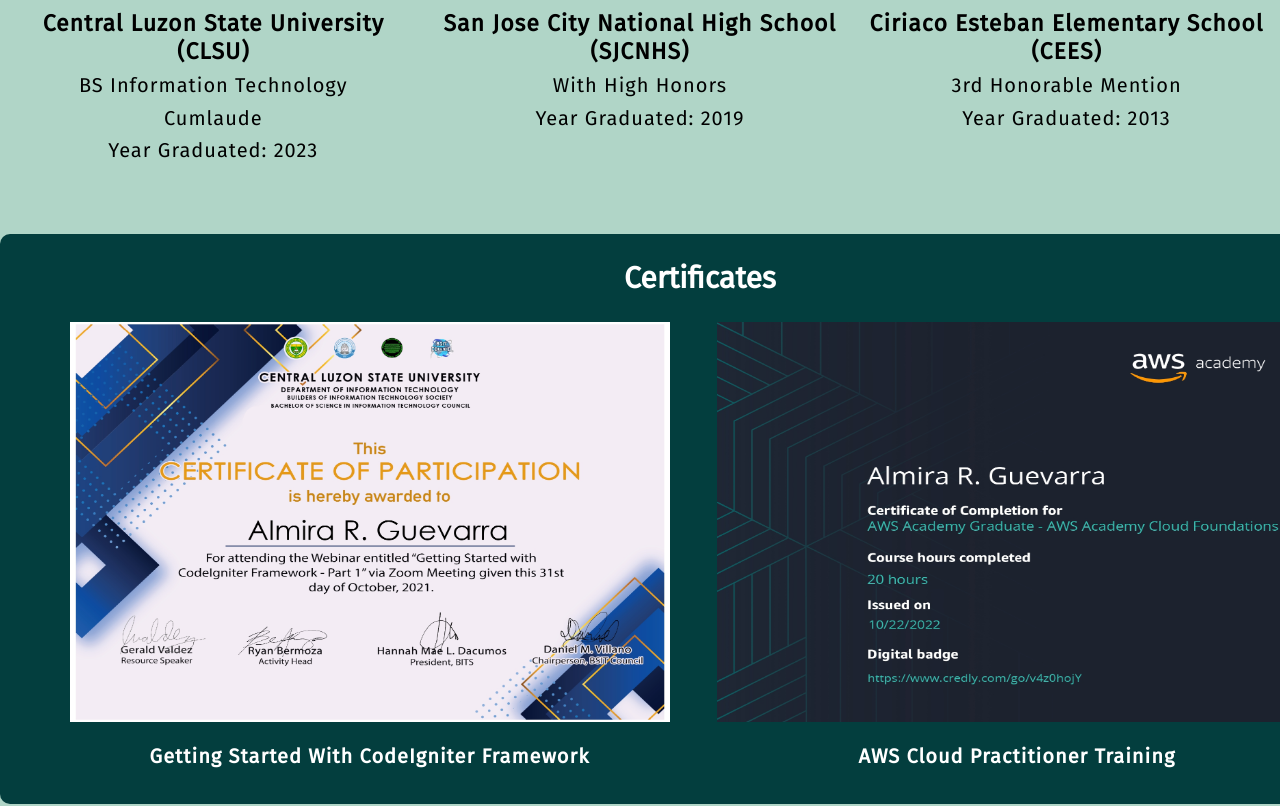
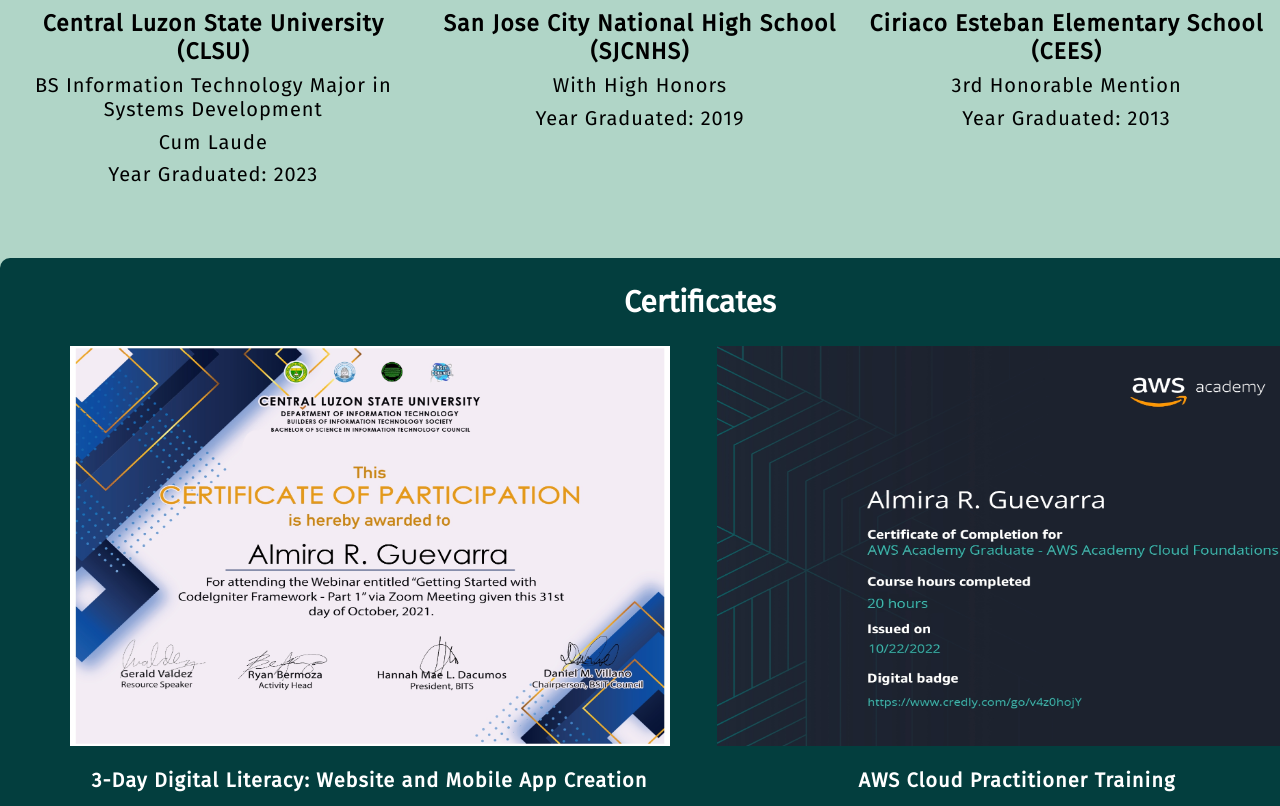
Before and after one commit to Almira923/Almira923.github.io, a plain HTML site: page index.html in a window 1280 px wide. Shown: the part 1273-2079 px from the top of the page. Drawn offline with Linux system fonts and the light colour scheme.

Commit message:
Update index.html

```diff
--- a/index.html
+++ b/index.html
@@ -76,8 +76,8 @@
 			    	<img class="images" src="images/schools/clsu.png" style="width:300px; height:300px;">
 			    </div>
 			    <h4>Central Luzon State University<br>(CLSU)</h4>
-			    <p>BS Information Technology</p>
-			    <p>Cumlaude</p>
+			    <p>BS Information Technology Major in Systems Development</p>
+			    <p>Cum Laude</p>
 			    <p>Year Graduated: 2023</p>
 			  </div>
 			  <div class="column-educ">
@@ -109,7 +109,7 @@
 				<div class="row">
 				  <div class="column-cert">
 				    <img src="images/certificates/codeigniter.jpg" style="width:600px; height:400px;">
-				    <h4>Getting Started With CodeIgniter Framework</h4>
+				    <h4>3-Day Digital Literacy: Website and Mobile App Creation</h4>
 				  </div>
 				  <div class="column-cert">
 				    <img src="images/certificates/aws.jpg" style="width:600px; height:400px;">
```
